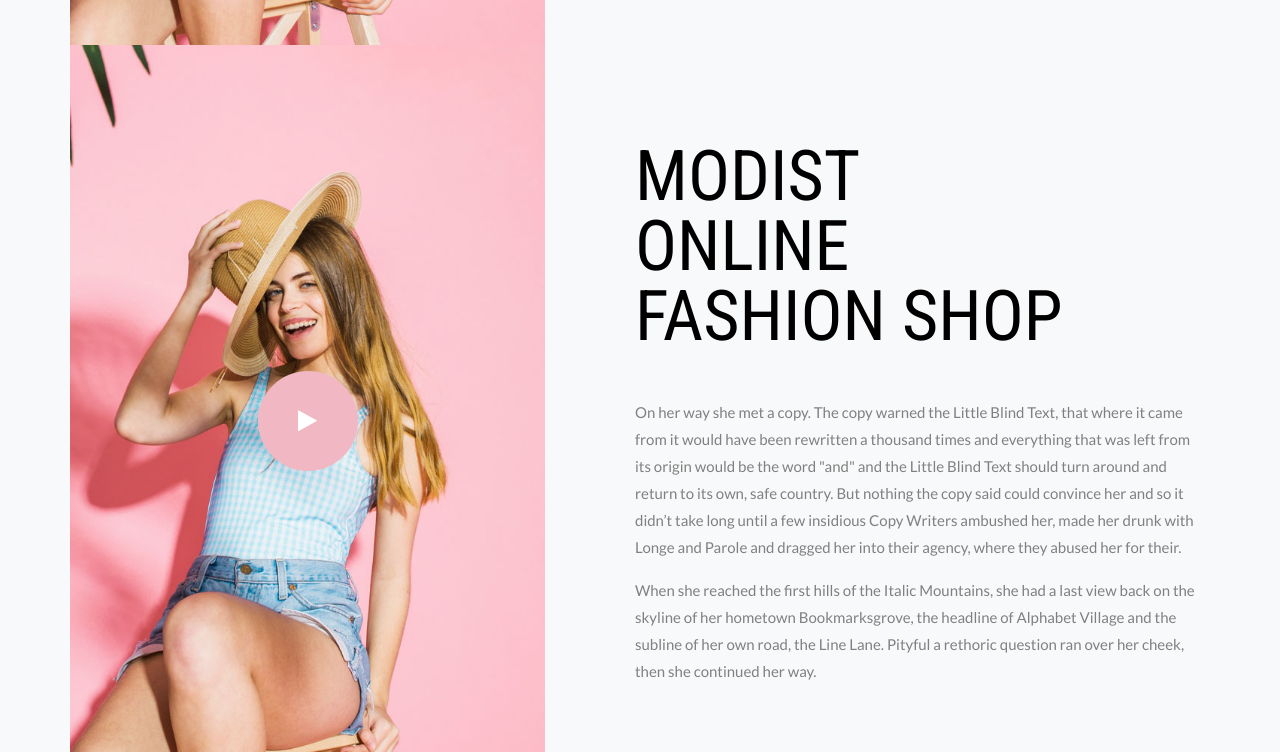
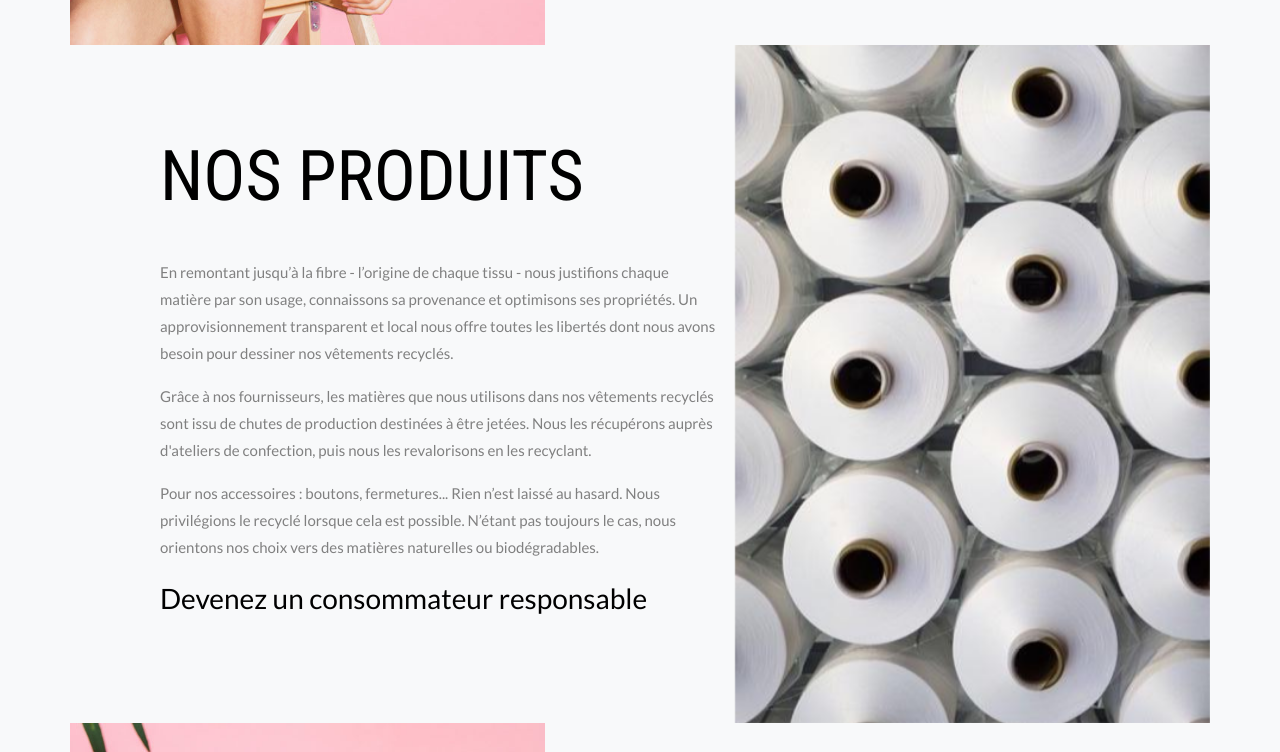
Before and after one commit to QuentinGrd/Waku, a plain HTML site: page index.html in a window 1280 px wide. Shown: the part 2578-3330 px from the top of the page. Drawn offline with Linux system fonts and the light colour scheme; some packages are replaced by stand-ins of ours; no server answers; files whose address does not match are found by name.

Commit message:
Modification partie produit
Restructuration de la partie produit + contenu

```diff
--- a/css/custom.css
+++ b/css/custom.css
@@ -8,4 +8,7 @@ Noir: #2e2e2e
 Blanc : #ffffff
 */
 
-/* Exemple */
+/* NOS PRODUITS */
+#titre-cta {
+  text-align: left;
+}
--- a/index.html
+++ b/index.html
@@ -274,21 +274,26 @@
     <section class="ftco-section ftco-no-pb ftco-no-pt bg-light">
       <div class="container">
         <div class="row">
-          <div class="col-md-5 p-md-5 img img-2 d-flex justify-content-center align-items-center" style="background-image: url(images/bg_2.jpg);">
+          <!-- <div class="col-md-5 p-md-5 img img-2 d-flex justify-content-center align-items-center" style="background-image: url(images/bg_2.jpg);">
             <a href="https://vimeo.com/45830194" class="icon popup-vimeo d-flex justify-content-center align-items-center">
               <span class="icon-play"></span>
             </a>
-          </div>
+          </div> -->
           <div class="col-md-7 py-5 wrap-about pb-md-5 ftco-animate">
             <div class="heading-section-bold mb-5 mt-md-5">
               <div class="ml-md-0">
-                <h2 class="mb-4">Modist <br>Online <br> <span>Fashion Shop</span></h2>
+                <h2 class="mb-4">Nos produits</h2>
               </div>
             </div>
             <div class="pb-md-5">
-              <p>On her way she met a copy. The copy warned the Little Blind Text, that where it came from it would have been rewritten a thousand times and everything that was left from its origin would be the word "and" and the Little Blind Text should turn around and return to its own, safe country. But nothing the copy said could convince her and so it didn’t take long until a few insidious Copy Writers ambushed her, made her drunk with Longe and Parole and dragged her into their agency, where they abused her for their.</p>
-              <p>When she reached the first hills of the Italic Mountains, she had a last view back on the skyline of her hometown Bookmarksgrove, the headline of Alphabet Village and the subline of her own road, the Line Lane. Pityful a rethoric question ran over her cheek, then she continued her way.</p>
+              <p>En remontant jusqu’à la fibre - l’origine de chaque tissu - nous justifions chaque matière par son usage, connaissons sa provenance et optimisons ses propriétés. Un approvisionnement transparent et local nous offre toutes les libertés dont nous avons besoin pour dessiner nos vêtements recyclés.</p>
+              <p>Grâce à nos fournisseurs, les matières que nous utilisons dans nos vêtements recyclés sont issu de chutes de production destinées à être jetées. Nous les récupérons auprès d'ateliers de confection, puis nous les revalorisons en les recyclant.</p>
+              <p>
+                Pour nos accessoires : boutons, fermetures... Rien n’est laissé au hasard. Nous privilégions le recyclé lorsque cela est possible. N’étant pas toujours le cas, nous orientons nos choix vers des matières naturelles ou biodégradables.</p>
+                <h3 id="titre-cta">Devenez un consommateur responsable</h3>
             </div>
+          </div>
+          <div class="col-md-5 p-md-5 img img-2 d-flex justify-content-center align-items-center" style="background-image: url(images/Coton_recycle_600x.jpg);">
           </div>
         </div>
       </div>
```
Also changed, not shown: images/Coton_recycle_600x.jpg (added).
